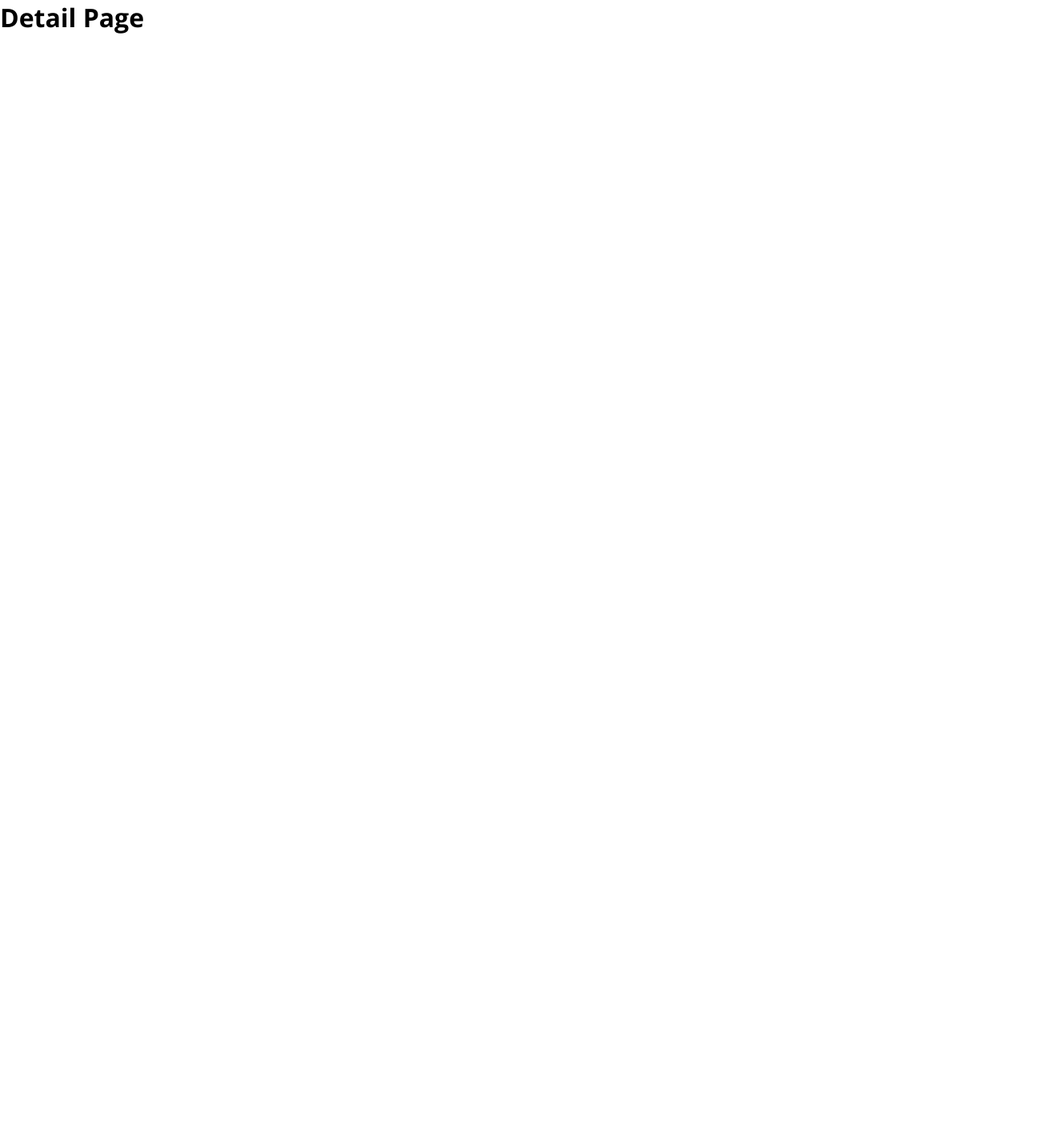
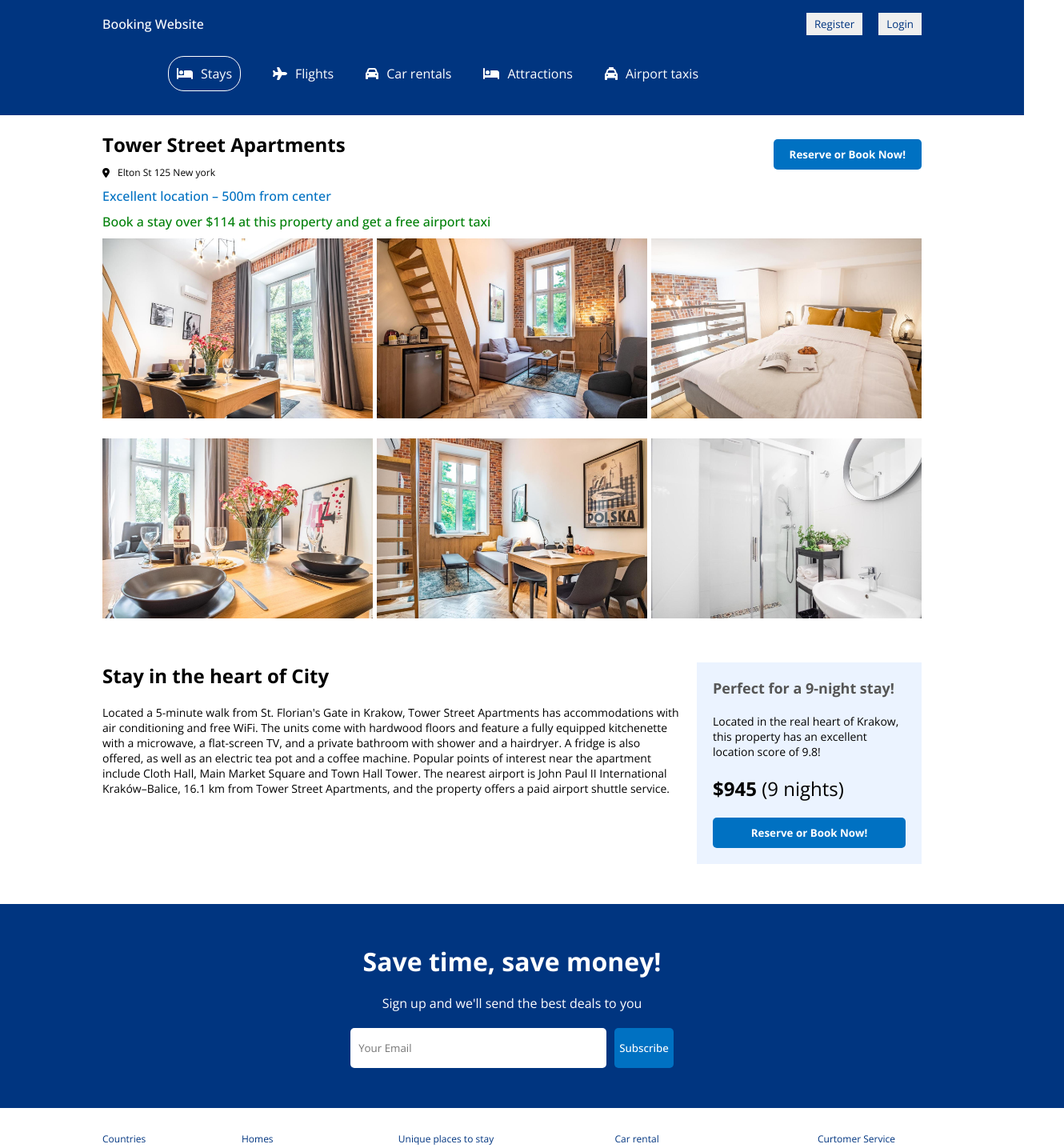
Before and after one commit to lppduy/fn-react-asm1-booking-website, a React (Create React App) app: page /detail in a window 1280 px wide. Shown: the top 1435 px of the page at 80% size, 1330 px wide, since content can reach past the window. Before the commit the page ends 800 px from the top, so only its background shows below. Built offline with nearby package versions, Linux system fonts and the light colour scheme.

Commit message:
detail page done

```diff
--- a/src/components/Footer/Footer.css
+++ b/src/components/Footer/Footer.css
@@ -8,7 +8,7 @@
   width: 100%;
   display: flex;
   justify-content: space-between;
-  margin-bottom: 50px;
+  margin-bottom: 30px;
 }
 
 .footer-list {
--- /dev/null
+++ b/src/pages/detail/Detail.css
@@ -0,0 +1,123 @@
+.page-container {
+  margin-top: 50px;
+  display: flex;
+  flex-direction: column;
+  align-items: center;
+  gap: 30px;
+}
+.hotel-container {
+  display: flex;
+  flex-direction: column;
+  align-items: center;
+  margin-top: 20px;
+}
+
+.hotel-wrapper {
+  width: 100%;
+  max-width: 1024px;
+  display: flex;
+  flex-direction: column;
+  gap: 10px;
+  position: relative;
+}
+
+.book-now {
+  position: absolute;
+  top: 10px;
+  right: 0;
+  border: none;
+  padding: 10px 20px;
+  background-color: #0071c2;
+  color: white;
+  font-weight: bold;
+  border-radius: 5px;
+  cursor: pointer;
+}
+
+.hotel-title {
+  font-size: 24px;
+}
+
+.hotel-address {
+  font-size: 12px;
+  display: flex;
+  align-items: center;
+  gap: 10px;
+}
+
+.hotel-distance {
+  color: #0071c2;
+  font-weight: 500;
+}
+
+.hotel-price-highlight {
+  color: #008009;
+  font-weight: 500;
+}
+
+.hotel-images {
+  display: flex;
+  flex-wrap: wrap;
+  justify-content: space-between;
+}
+
+.hotel-img__wrapper {
+  width: 33%;
+  margin-bottom: 20px; /* Thêm khoảng cách giữa các ảnh */
+}
+
+.hotel-img {
+  width: 100%;
+  height: auto; /* Đảm bảo tỷ lệ khung hình bảo toàn */
+  object-fit: cover;
+  cursor: pointer;
+}
+
+.hotel-details {
+  display: flex;
+  justify-content: space-between;
+  gap: 20px;
+  margin-top: 20px;
+}
+
+.hotel-details__texts {
+  flex: 3;
+}
+
+.hotel-description {
+  font-size: 14px;
+  margin-top: 20px;
+}
+
+.hotel-details__price {
+  flex: 1;
+  background-color: #ebf3ff;
+  padding: 20px;
+  display: flex;
+  flex-direction: column;
+  gap: 20px;
+}
+
+.hotel-details__price > h1 {
+  font-size: 18px;
+  color: #555;
+}
+.hotel-details__price > span {
+  font-size: 14px;
+}
+.hotel-details__price > h2 {
+  font-weight: 300;
+}
+.hotel-details__price > button {
+  border: none;
+  padding: 10px 20px;
+  background-color: #0071c2;
+  color: white;
+  font-weight: bold;
+  cursor: pointer;
+  border-radius: 5px;
+}
+
+.footer-container {
+  padding-top: 30px;
+}
--- a/src/pages/detail/Detail.jsx
+++ b/src/pages/detail/Detail.jsx
@@ -1,8 +1,94 @@
+import './Detail.css';
+import Footer from '../../components/Footer/Footer';
+import Navbar from '../../components/Navbar/Navbar';
+import RegisterForm from '../../components/RegisterForm/RegisterForm';
+import { FontAwesomeIcon } from '@fortawesome/react-fontawesome';
+import { faLocationDot } from '@fortawesome/free-solid-svg-icons';
+// './images/hotel_search_3.jpg'
 const Detail = () => {
+  const detailData = {
+    name: 'Tower Street Apartments',
+    address: 'Elton St 125 New york',
+    distance: 'Excellent location - 500m from center',
+    price: 'Book a stay over $114 at this property and get a free airport taxi',
+    photos: [
+      '/images/hotel_detail_1.jpg',
+      '/images/hotel_detail_2.jpg',
+      '/images/hotel_detail_3.jpg',
+      '/images/hotel_detail_4.jpg',
+      '/images/hotel_detail_5.jpg',
+      '/images/hotel_detail_6.jpg',
+    ],
+    title: 'Stay in the heart of City',
+    description:
+      "Located a 5-minute walk from St. Florian's Gate in Krakow, Tower Street Apartments has accommodations with air conditioning and free WiFi.The units come with hardwood floors and feature a fully equipped kitchenette with a microwave, a flat - screen TV, and a private bathroom with shower and a hairdryer.A fridge is also offered, as well as an electric tea pot and a coffee machine.Popular points of interest near the apartment include Cloth Hall, Main Market Square and Town Hall Tower.The nearest airport is John Paul II International Kraków - Balice, 16.1 km from Tower Street Apartments, and the property offers a paid airport shuttle service.",
+    nine_night_price: 955,
+  };
+
+  const photos = [...detailData.photos];
+  // console.log(photos);
+
   return (
-    <div>
-      <h1>Detail Page</h1>
-    </div>
+    <>
+      <Navbar />
+      <div className="hotel-container">
+        <div className="hotel-wrapper">
+          <button className="book-now">Reserve or Book Now!</button>
+          <h1 className="hotel-title">Tower Street Apartments</h1>
+          <div className="hotel-address">
+            <FontAwesomeIcon icon={faLocationDot} />
+            <span>Elton St 125 New york</span>
+          </div>
+          <span className="hotel-distance">
+            Excellent location – 500m from center
+          </span>
+          <span className="hotel-price-highlight">
+            Book a stay over $114 at this property and get a free airport taxi
+          </span>
+          <div className="hotel-images">
+            {photos.map((photo, i) => (
+              <div className="hotel-img__wrapper" key={i}>
+                <img src={photo} alt="" className="hotel-img" />
+              </div>
+            ))}
+          </div>
+
+          <div className="hotel-details">
+            <div className="hotel-details__texts">
+              <h1 className="hotel-title">Stay in the heart of City</h1>
+              <p className="hotel-description">
+                Located a 5-minute walk from St. Florian's Gate in Krakow, Tower
+                Street Apartments has accommodations with air conditioning and
+                free WiFi. The units come with hardwood floors and feature a
+                fully equipped kitchenette with a microwave, a flat-screen TV,
+                and a private bathroom with shower and a hairdryer. A fridge is
+                also offered, as well as an electric tea pot and a coffee
+                machine. Popular points of interest near the apartment include
+                Cloth Hall, Main Market Square and Town Hall Tower. The nearest
+                airport is John Paul II International Kraków–Balice, 16.1 km
+                from Tower Street Apartments, and the property offers a paid
+                airport shuttle service.
+              </p>
+            </div>
+            <div className="hotel-details__price">
+              <h1>Perfect for a 9-night stay!</h1>
+              <span>
+                Located in the real heart of Krakow, this property has an
+                excellent location score of 9.8!
+              </span>
+              <h2>
+                <b>$945</b> (9 nights)
+              </h2>
+              <button>Reserve or Book Now!</button>
+            </div>
+          </div>
+        </div>
+        <RegisterForm />
+        <div className="footer-container">
+          <Footer />
+        </div>
+      </div>
+    </>
   );
 };
 
```
